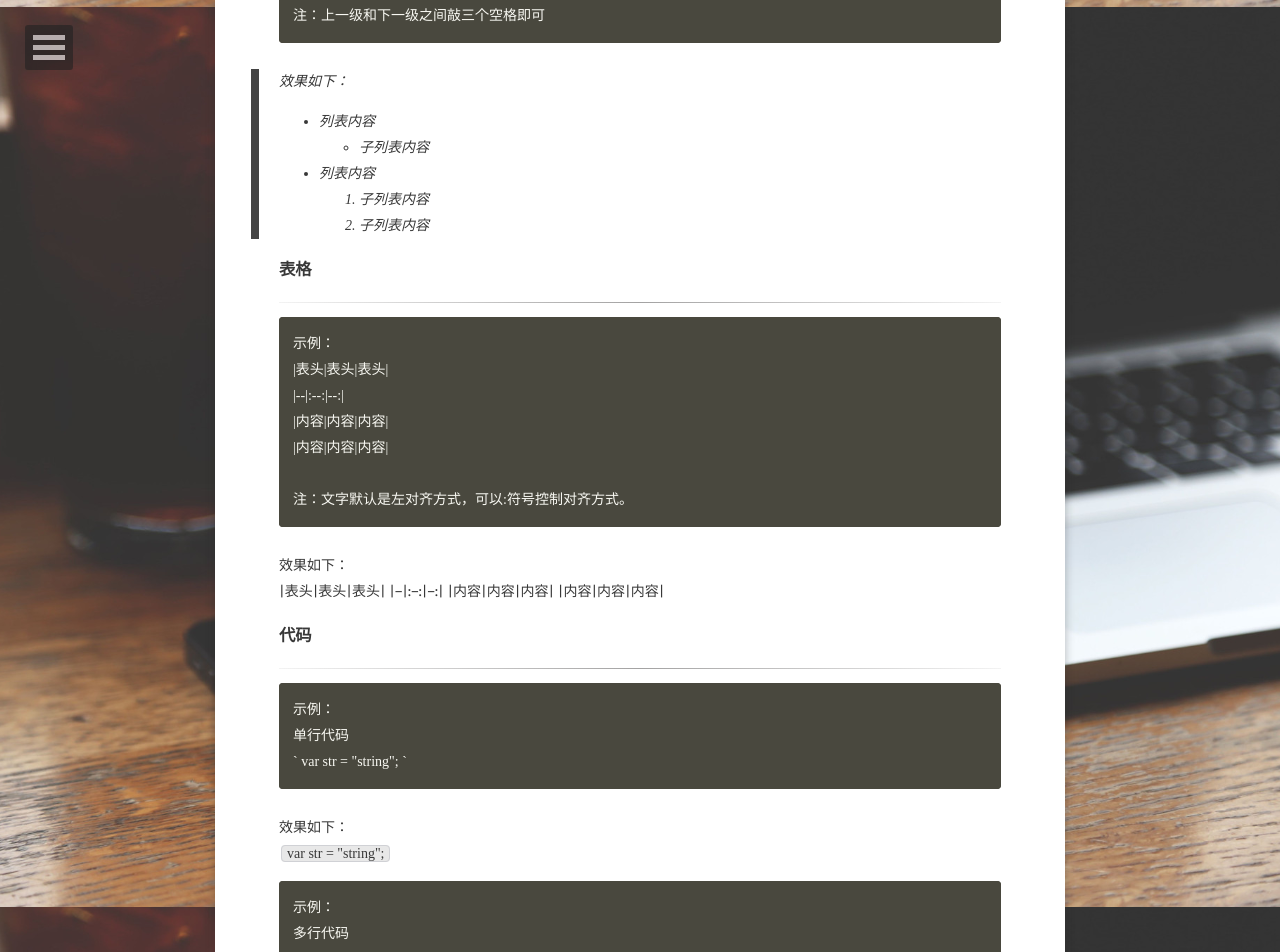
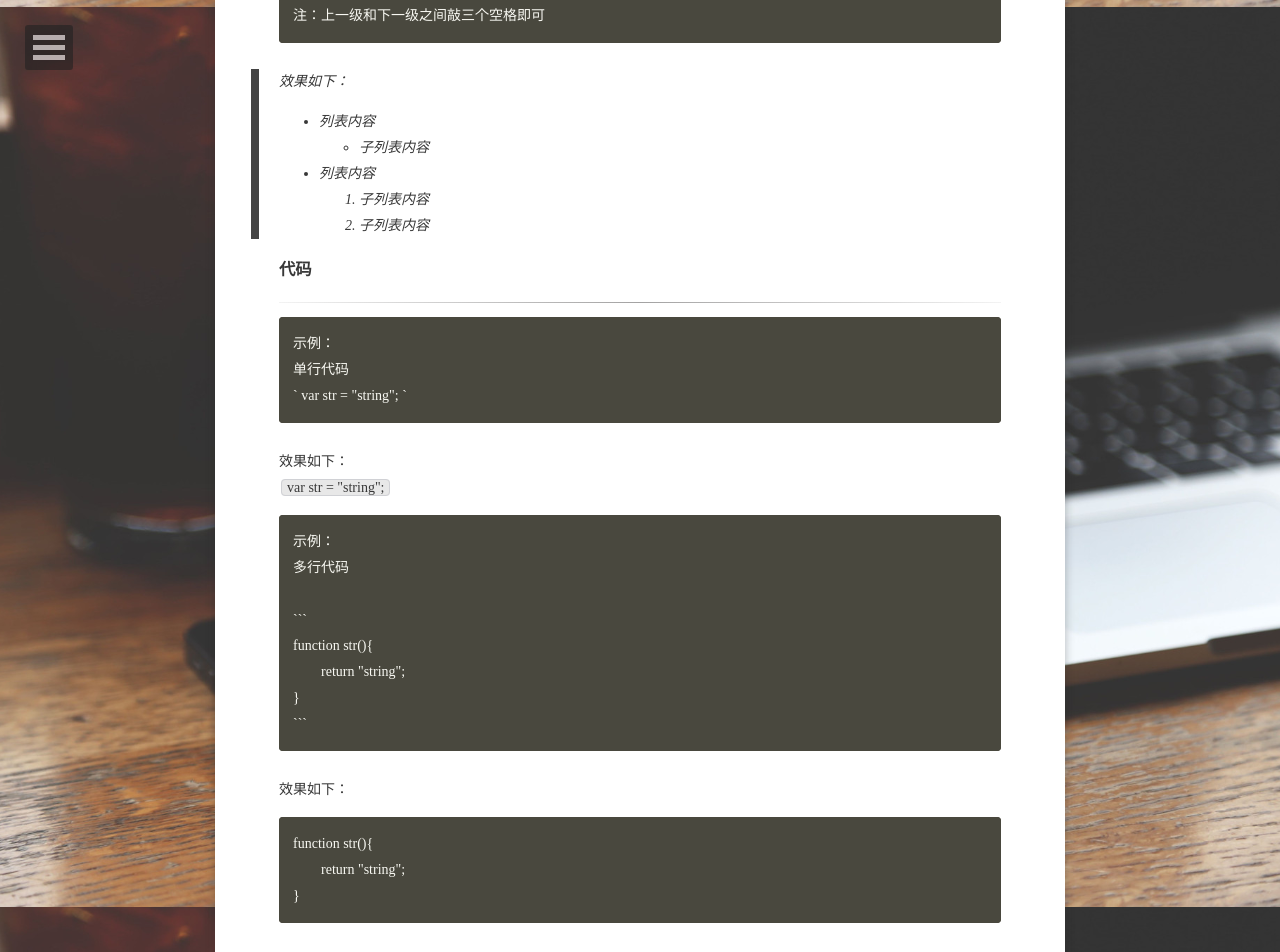
Before and after one commit to 396494384/396494384.github.io, a Jekyll site: the page built from _posts/2012-05-22-readability-post.md, in a window 1280 px wide and 1400 px high, scrolled down 3593 px. Shown: the top 952 px of the window. Built offline with Jekyll 4.4.1, drawn with Linux system fonts in a browser that asks for light colours; some web fonts are replaced; comment, search, counter and statistics services are not loaded; some of the changed text lies outside the part shown.

Commit message:
修改文件: _posts/2012-05-22-readability-post.md

````diff
--- a/_posts/2012-05-22-readability-post.md
+++ b/_posts/2012-05-22-readability-post.md
@@ -150,24 +150,6 @@
 >    1. 子列表内容
 >    2. 子列表内容
 
-### 表格
----
-~~~
-示例：
-|表头|表头|表头|
-|--|:--:|--:|
-|内容|内容|内容|
-|内容|内容|内容|
-
-注：文字默认是左对齐方式，可以:符号控制对齐方式。
-~~~
-
-效果如下：
-|表头|表头|表头|
-|--|:--:|--:|
-|内容|内容|内容|
-|内容|内容|内容|
-
 
 ### 代码
 ---
@@ -197,3 +179,30 @@
 	return "string";
 }
 ```
+
+### 图片
+---
+~~~
+示例：
+
+![图片alt](图片地址 ''图片title'')
+
+图片alt就是显示在图片下面的文字，相当于对图片内容的解释。
+图片title是图片的标题，当鼠标移到图片上时显示的内容。title可加可不加
+~~~
+
+效果如下：
+
+![blockchain](https://ss0.bdstatic.com/70cFvHSh_Q1YnxGkpoWK1HF6hhy/it/u=702257389,1274025419&fm=27&gp=0.jpg "区块链")
+
+### 超链接
+---
+~~~
+示例：
+[超链接名](超链接地址 "超链接title")
+title可加可不加
+~~~
+
+效果如下：
+
+[超链接名](超链接地址 "超链接title")
````
